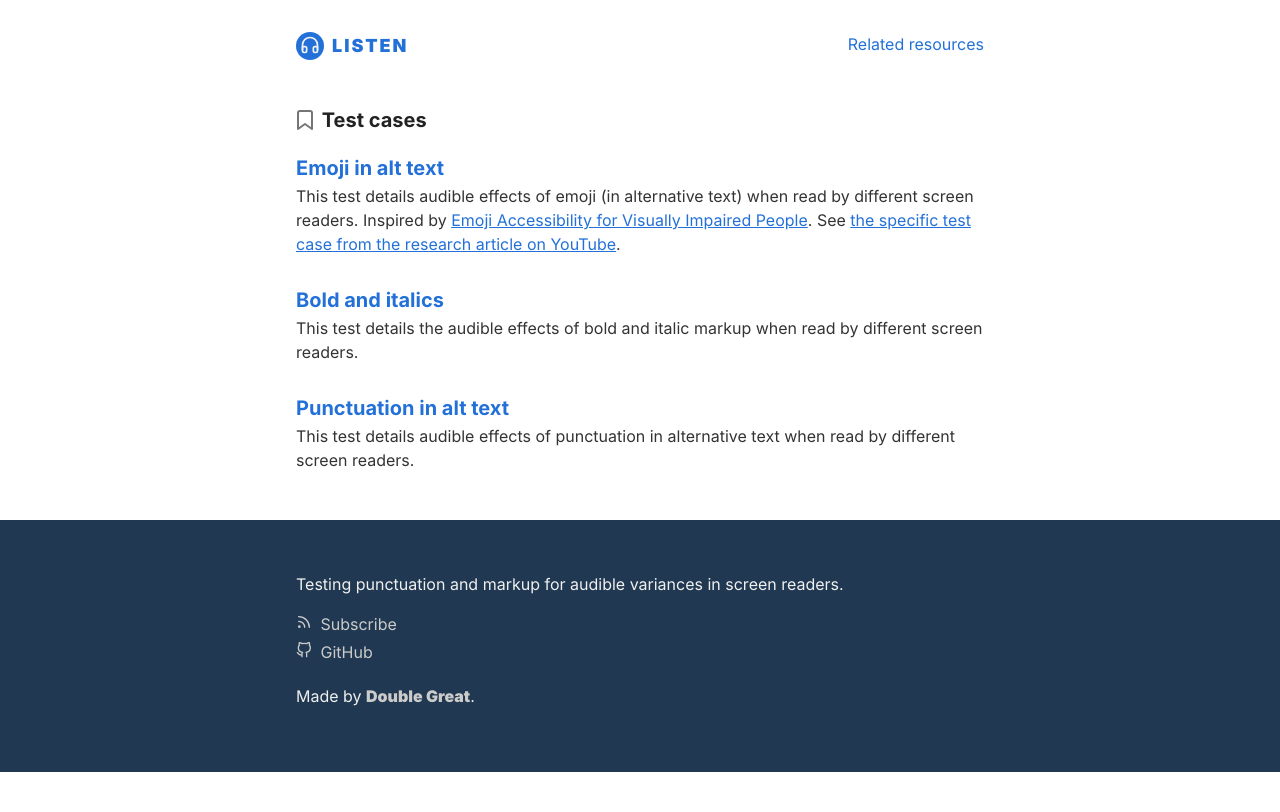
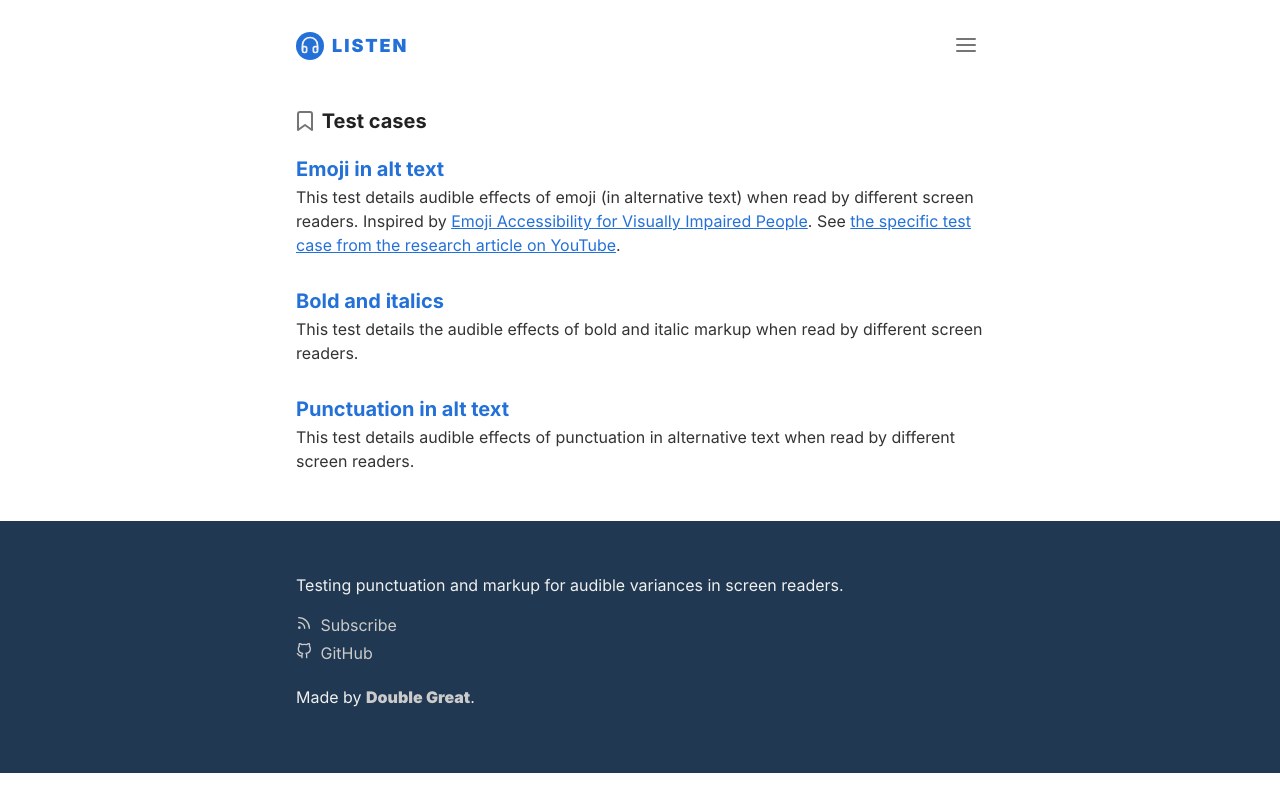
Before and after one commit to double-great/listen, a Jekyll site: the page built from index.md, in a window 1280 px wide. Shown: the top 812 px of the page. Built offline with Jekyll 4.4.1, drawn with Linux system fonts in a browser that asks for light colours.

Commit message:
Build out navigation

```diff
--- a/_includes/header.html
+++ b/_includes/header.html
@@ -1,3 +1,4 @@
+{%- assign page_paths = site.header_pages | default: default_paths -%}
 <header class="site-header">
   <a class="skip" href="#content">Skip to content</a>
 
@@ -8,16 +9,36 @@
       {%- endif -%} {{ site.title | escape }}</a
     >
 
-    {%- assign page_paths = site.header_pages | default: default_paths -%} {%-if
-    page_paths-%}
-    <nav>
+    {%-if page_paths-%}
+    <button
+      onClick="(function(){document.getElementById('db-site-menu').classList.toggle('active');})();"
+      id="db-menu-button"
+      class="site-menu-button"
+      aria-label="Toggle menu"
+      aria-controls="db-site-menu"
+    >
+      {% include icon/menu.svg %}
+    </button>
+    {%- endif -%}
+  </div>
+  {%-if page_paths-%}
+  <nav
+    id="db-site-menu"
+    class="site-menu"
+    role="menu"
+    aria-labelledby="db-menu-button"
+  >
+    <div class="wrapper">
       {%- for path in page_paths -%} {%- assign my_page = site.pages | where:
       "path", path | first -%} {%- if my_page.title -%}
-      <a class="page-link" href="{{ my_page.url | relative_url }}"
+      <a
+        role="menuitem"
+        class="page-link"
+        href="{{ my_page.url | relative_url }}"
         >{{ my_page.title | escape }}</a
       >
       {%- endif -%} {%- endfor -%}
-    </nav>
-    {%- endif -%}
-  </div>
+    </div>
+  </nav>
+  {%- endif -%}
 </header>
--- a/_sass/_junkdrawer.scss
+++ b/_sass/_junkdrawer.scss
@@ -159,16 +159,57 @@
   padding: 2rem 0;
 
   .wrapper {
-    @include bp($mq-small) {
-      display: flex;
-      flex-wrap: wrap;
-      justify-content: space-between;
-    }
+    display: flex;
+    flex-wrap: wrap;
+    justify-content: space-between;
   }
 
   :link,
   :visited {
     text-decoration: none;
+  }
+}
+
+.site-menu-button {
+  background: transparent;
+  border: none;
+  cursor: pointer;
+  appearance: none;
+
+  svg {
+    width: 1.5rem;
+    height: 1.5rem;
+  }
+
+  &:hover,
+  &:focus {
+    color: $color-link;
+  }
+}
+.site-menu {
+  display: none;
+
+  &.active {
+    display: block;
+  }
+
+  width: 100%;
+  margin-top: 1rem;
+  padding: 2rem 0;
+  background: $color-link;
+
+  .page-link {
+    display: block;
+    width: 100%;
+    margin-bottom: 0.25rem;
+
+    &:link,
+    &:visited {
+      color: $color-barely;
+    }
+    &:focus {
+      color: $color-link-hover;
+    }
   }
 }
 
@@ -210,30 +251,6 @@
   }
 }
 
-.site-header nav {
-  margin-top: 1rem;
-
-  @include bp($mq-small) {
-    display: flex;
-    flex-wrap: wrap;
-    justify-content: space-between;
-    margin-top: 0;
-  }
-}
-
-.site-header .page-link {
-  display: block;
-  width: 100%;
-  margin-bottom: 0.25rem;
-  font-size: 1rem;
-
-  @include bp($mq-small) {
-    width: auto;
-    margin-bottom: 0;
-    margin-left: 1rem;
-  }
-}
-
 .post-header {
   margin-top: 1rem;
   margin-bottom: 1rem;
```
Also changed, not shown: _includes/icon/menu.svg (added).
